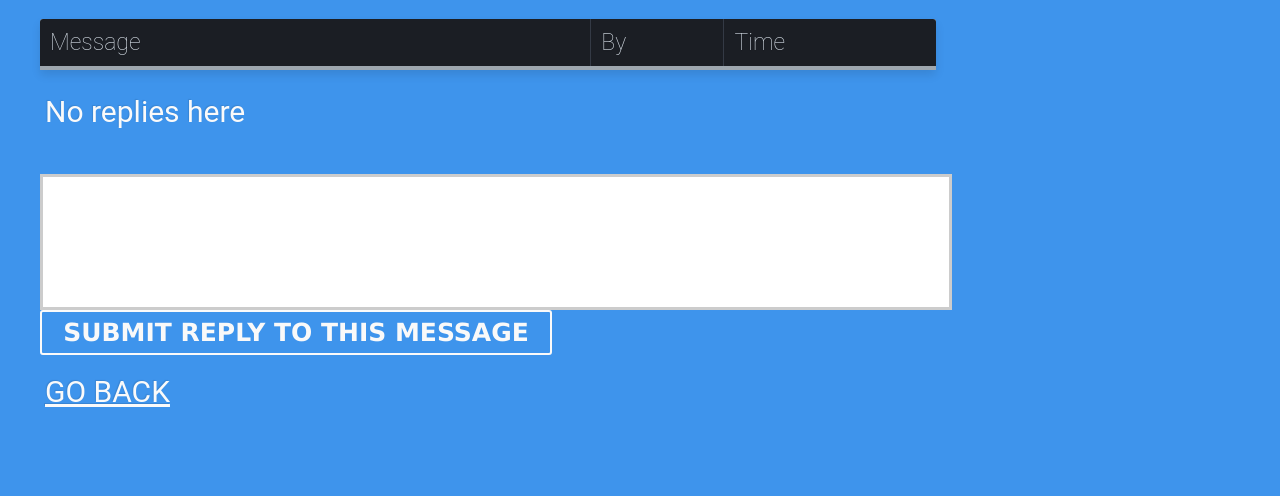
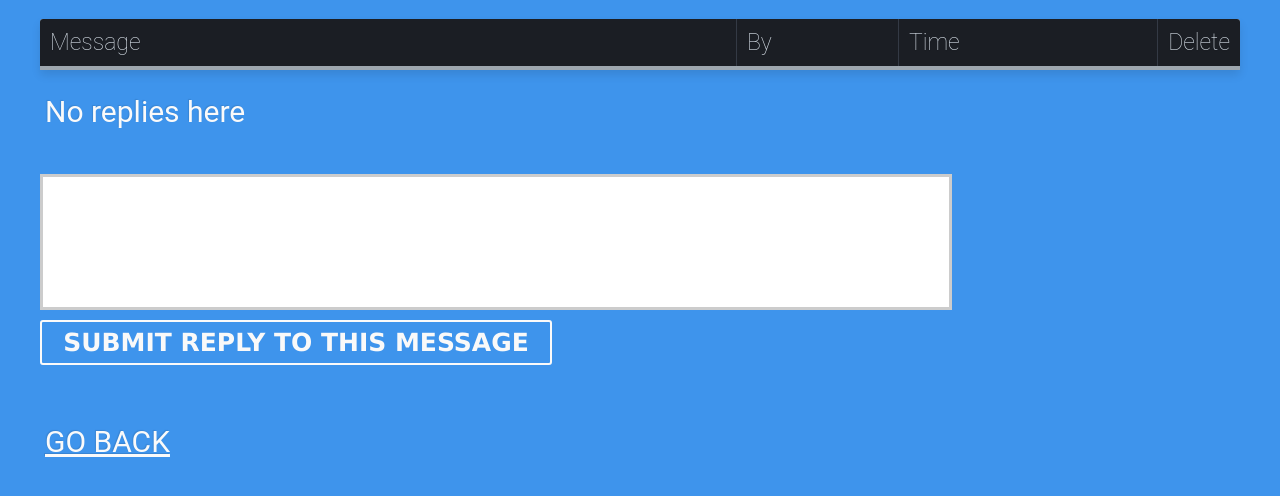
Before and after one commit to hiimdoublej/dbms2016, a PHP site: page /comment.php in a window 1280 px wide. Shown: the part 60-556 px from the top of the page. Run offline with PHP 8.4, Linux system fonts and the light colour scheme; a user stored in the database is signed in; data comes from the database, SQL or seed files in the repository; tables that the repository leaves empty or names only in its code hold one stand-in row (values such as "Sample post"); a stand-in replaces the project's code that opens the database connection; lists and menus that the app fills with data are empty.

Commit message:
Added comment deletion functions in comment.php

```diff
--- a/comment.php
+++ b/comment.php
@@ -1,10 +1,57 @@
 <?php
 date_default_timezone_set("Asia/Taipei");
 include_once 'header.php';
+if(isset($_POST["delete_msg"]))//deleting message part
+{
+    if($_POST["delete_msg"]=="delete")
+    {
+        $sql_select = "SELECT uid FROM messages WHERE msg_id =".$_POST["del_msg_id"];
+        $target = $conn->query($sql_select);
+        $target_obj = $target->fetch(PDO::FETCH_OBJ);
+        if($_SESSION['user']==$target_obj->uid)
+        {
+            $sql_del = "DELETE FROM messages WHERE messages.msg_id = ?";
+            $stmt = $conn->prepare($sql_del);
+            $stmt->bindValue(1,$_POST["del_msg_id"]);
+            $stmt->execute();
+            ?>
+            <script>alert('Message deleted !');</script>
+            <?php
+            header("Location: home.php");
+        }
+        else
+        {
+            echo "Error when deleting message.....";
+        }
+    }
+}
+if(isset($_POST["delete_cmt"]))//deleting comments/replies part
+{
+    if($_POST["delete_cmt"]=="delete")
+    {
+        $sql_select = "SELECT uid FROM comments WHERE cmt_id =".$_POST["del_msg_id"];
+        $target = $conn->query($sql_select);
+        $target_obj = $target->fetch(PDO::FETCH_OBJ);
+        if($_SESSION['user']==$target_obj->uid)
+        {
+            $sql_del = "DELETE FROM comments WHERE cmt_id = ?";
+            $stmt = $conn->prepare($sql_del);
+            $stmt->bindValue(1,$_POST["del_msg_id"]);
+            $stmt->execute();
+            ?>
+            <script>alert('Reply deleted !');</script>
+            <?php
+        }
+        else
+        {
+            echo "Error when deleting message.....";
+        }
+    }
+}
 echo "<br>";
 if(isset($_POST['view_reply_parent']))
 {
-$_SESSION['view_reply_parent'] = $_POST['view_reply_parent'];
+  $_SESSION['view_reply_parent'] = $_POST['view_reply_parent'];
 }
 $parent_id = $_SESSION['view_reply_parent'];
 if(isset($_POST['submit_comment']))
@@ -52,19 +99,41 @@ $res->execute();
     <tr><th id = "text">Message</th>
     <th id = "name">By</th>
     <th id = "time">Time</th>
+    <th id="actions">Delete</th>
     <?php
     while($row=$res->fetch(PDO::FETCH_OBJ))
     {
         echo "<tr><td>".$row -> msg."</td>";
         echo "<td>".$row -> username."</td>";
         echo "<td>".$row -> msg_time."</td>";
+        if($_SESSION['user']==$row->uid)
+        {
+            ?>
+            <td id="actions">
+               <form action="comment.php" method="POST" >
+                <button type="submit" id="del_btn" name="delete_msg" value ="delete"
+                style="border:0;background transparent;"
+                onclick="return confirm('Delete this message?')"/>
+                <img style ="width:30px;height:30px;"src="delete.png" class = "invert" title = "Delete This Message" alt="submit" />
+                <?php
+                echo "<input type='hidden' name='del_msg_id' value=".$row->msg_id.">"
+                ?>
+                </form>
+                </a>
+            </td>
+            <?php
+        }
+        else
+        {
+            echo "<td></td>";
+        }
         echo "</tr>";
     }
     echo "</table><br>";
 
 //display the replys to that message
 
-$sql_select =   "SELECT cmt,cmt_id,username,cmt_time
+$sql_select =   "SELECT cmt,cmt_id,username,cmt_time,comments.uid
                 FROM comments
                 INNER JOIN messages ON $parent_id=comments.parent_id AND parent_id = messages.msg_id
                 INNER JOIN users ON users.user_id = comments.uid
@@ -78,12 +147,34 @@ if($res->rowCount()!=0)
     <tr><th id="text">Replies</th>
     <th id="name">By</th>
     <th id="time">Time</th>
+    <th id="actions">Delete</th>
     <?php
     while($row=$res->fetch(PDO::FETCH_OBJ))
     {
         echo "<tr><td>".$row -> cmt."</td>";
         echo "<td>".$row -> username."</td>";
         echo "<td>".$row -> cmt_time."</td>";
+        if($_SESSION['user']==$row->uid)
+        {
+            ?>
+            <td id="actions">
+               <form action="comment.php" method="POST" >
+                <button type="submit" id="del_btn" name="delete_cmt" value ="delete"
+                style="border:0;background transparent;"
+                onclick="return confirm('Delete this reply?')"/>
+                <img style ="width:30px;height:30px;"src="delete.png" class = "invert" title = "Delete This Message" alt="submit" />
+                <?php
+                echo "<input type='hidden' name='del_msg_id' value=".$row->cmt_id.">"
+                ?>
+                </form>
+                </a>
+            </td>
+            <?php
+        }
+        else
+        {
+            echo "<td></td>";
+        }
         echo "</tr>";
     }
     echo "</table>";
--- a/style.css
+++ b/style.css
@@ -158,6 +158,8 @@ font-size:25px;
 font-weight:bolder;
 text-transform:uppercase;
 margin-left: 40px;
+margin-bottom: 40px;
+margin-top: 10px;
 }
 button#msg_search{
   border: 2px solid #fafafa;
@@ -226,7 +228,7 @@ div.table-title {
   border-radius:3px;
   border-collapse: collapse;
   margin-left:40px;
-  max-width: 70%;
+  margin-right:40px;
   padding:5px;
   box-shadow: 0 5px 10px rgba(0, 0, 0, 0.1);
   animation: float 5s infinite;
@@ -258,7 +260,11 @@ th#time
 }
 th#actions
 {
-max-width:10em;
+
+}
+th#replies
+{
+width:16em;
 }
 
 th:first-child {
```
Also changed, not shown: home.php (+4 -4 lines).
